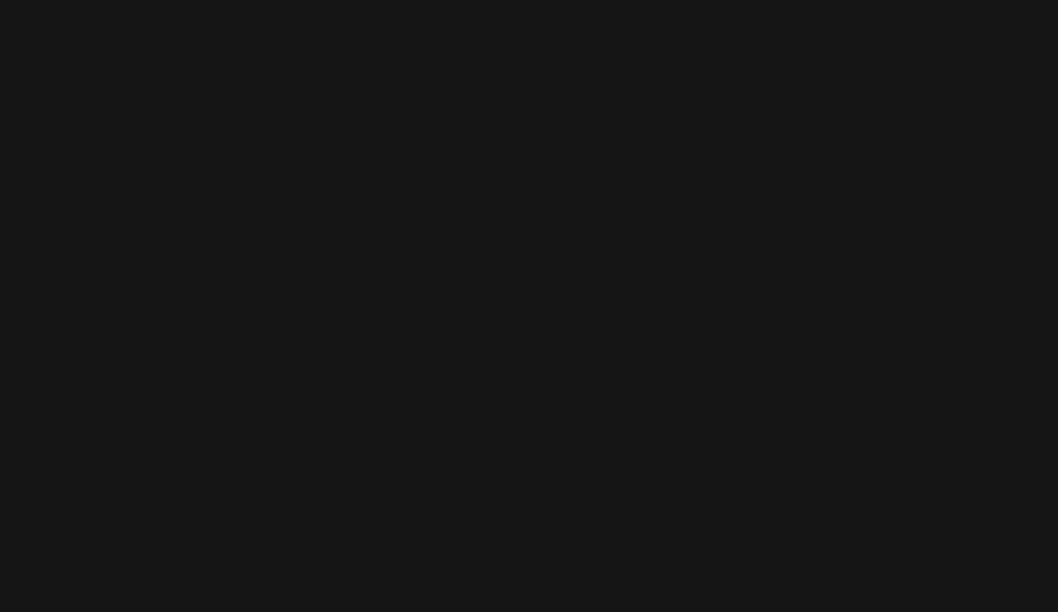
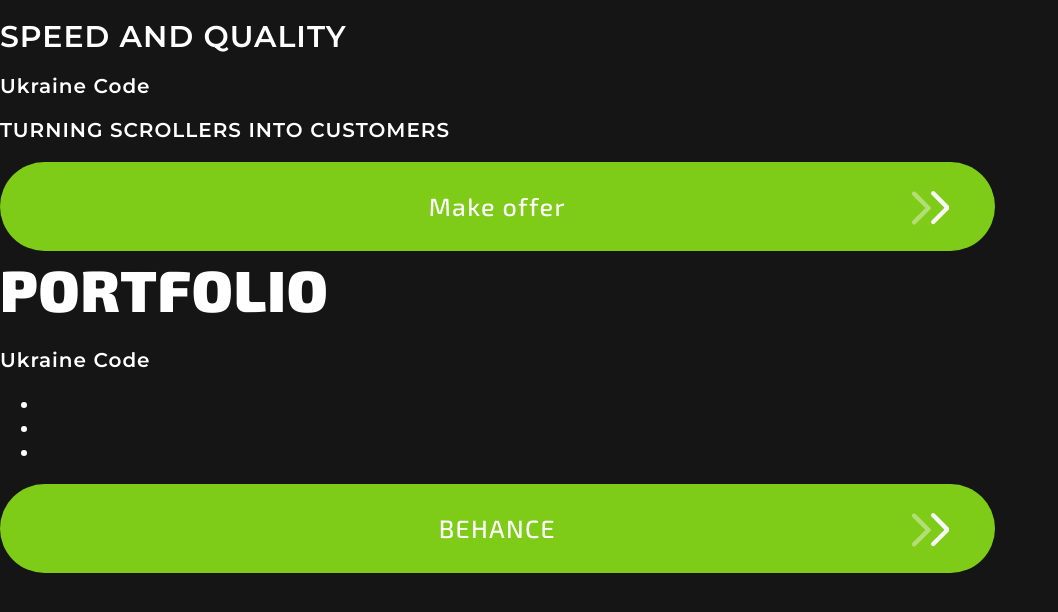
Before and after one commit to DEV-Penguin-DEV/it-holding, a website built with webpack: page public/index.html in a window 1280 px wide. Shown: the whole page, without its empty margins (0-1058 px from the left). Built offline with nearby package versions, Linux system fonts and the light colour scheme.

Commit message:
Жду норм дизайна

```diff
--- a/public/index.html
+++ b/public/index.html
@@ -8,7 +8,7 @@
   <link rel='stylesheet' href='main.css'>
   <link rel="preconnect" href="https://fonts.googleapis.com">
   <link rel="preconnect" href="https://fonts.gstatic.com" crossorigin>
-  <link href="https://fonts.googleapis.com/css2?family=Exo+2:wght@900&family=Montserrat:wght@600&display=swap"
+  <link href="https://fonts.googleapis.com/css2?family=Exo+2:wght@500;900&family=Montserrat:wght@600&display=swap"
     rel="stylesheet">
   <style>
     body {
@@ -82,9 +82,46 @@
   <h1 class="page__title visually-hidden">IT Holding</h1>
 
   <header class="main-header">
+    <div class="main-header__decor-circle"></div>
   </header>
 
   <main class="main-content">
+    <section class="first-screen">
+      <h2 class="first-screen__title">SPEED
+        AND
+        QUALITY</h2>
+      <p class="first-screen__undertitle-text">Ukraine Code</p>
+      <p class="first-screen__text">TURNING
+        SCROLLERS
+        INTO
+        CUSTOMERS</p>
+      <button class="first-screen__button button">Make offer</button>
+    </section>
+
+    <section class="portfolio">
+      <h2 class="portfolio__title title">PORTFOLIO</h2>
+      <p class="portfolio__undertitle-text text">Ukraine Code</p>
+
+      <ul class="portfolio__list">
+        <li class="portfolio__item">
+          <a class="portfolio__link" href="#" target="_blank" rel="noopener noreferrer">
+            <img src="" alt="" class="portfolio__img">
+          </a>
+        </li>
+        <li class="portfolio__item">
+          <a class="portfolio__link" href="#" target="_blank" rel="noopener noreferrer">
+            <img src="" alt="" class="portfolio__img">
+          </a>
+        </li>
+        <li class="portfolio__item">
+          <a class="portfolio__link" href="#" target="_blank" rel="noopener noreferrer">
+            <img src="" alt="" class="portfolio__img">
+          </a>
+        </li>
+      </ul>
+
+      <button class="portfolio__button button">BEHANCE</button>
+    </section>
   </main>
 
   <footer class="main-footer block-animation">
--- /dev/null
+++ b/src/sass/global/button.scss
@@ -0,0 +1,30 @@
+.button {
+  @include button-none();
+  width: 77.7vw;
+  display: block;
+  box-sizing: border-box;
+  position: relative;
+  background: linear-gradient(0deg, #7ecc17, #7ecc17), rgba(255, 255, 255, 0.49);
+  border-radius: 47px;
+  font-family: "Exo 2";
+  font-style: normal;
+  font-weight: 500;
+  font-size: 25px;
+  line-height: 19px;
+  letter-spacing: 0.05em;
+  color: $main-text-color;
+  padding: 35px 0;
+
+  &::before {
+    @include defaul-pseudo-element(65px);
+    left: 6.2%;
+    top: 13px;
+  }
+
+  &::after {
+    @include defaul-pseudo-element(38px, 34px);
+    right: 4.6%;
+    top: 29px;
+    background: url("./../../public/img/arrow.svg");
+  }
+}
--- a/src/sass/style.scss
+++ b/src/sass/style.scss
@@ -5,6 +5,7 @@
 @import "global/title.scss";
 @import "global/page.scss";
 @import "global/text.scss";
+@import "global/button.scss";
 
 @import "blocks/main-header.scss";
 @import "blocks/first-screen.scss";
```
Also changed, not shown: public/img/arrow.svg (added), public/img/behance-icon.svg (added).
